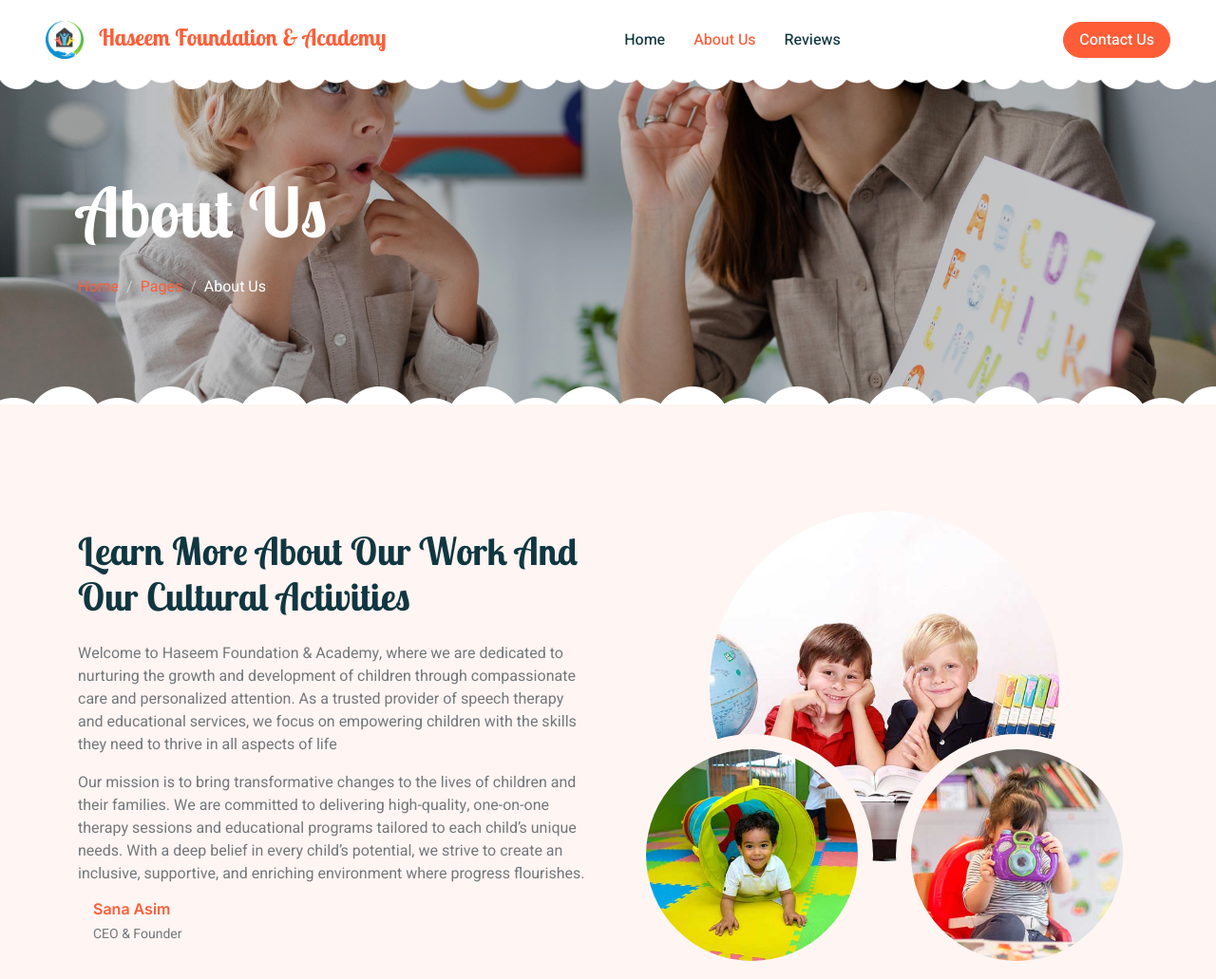
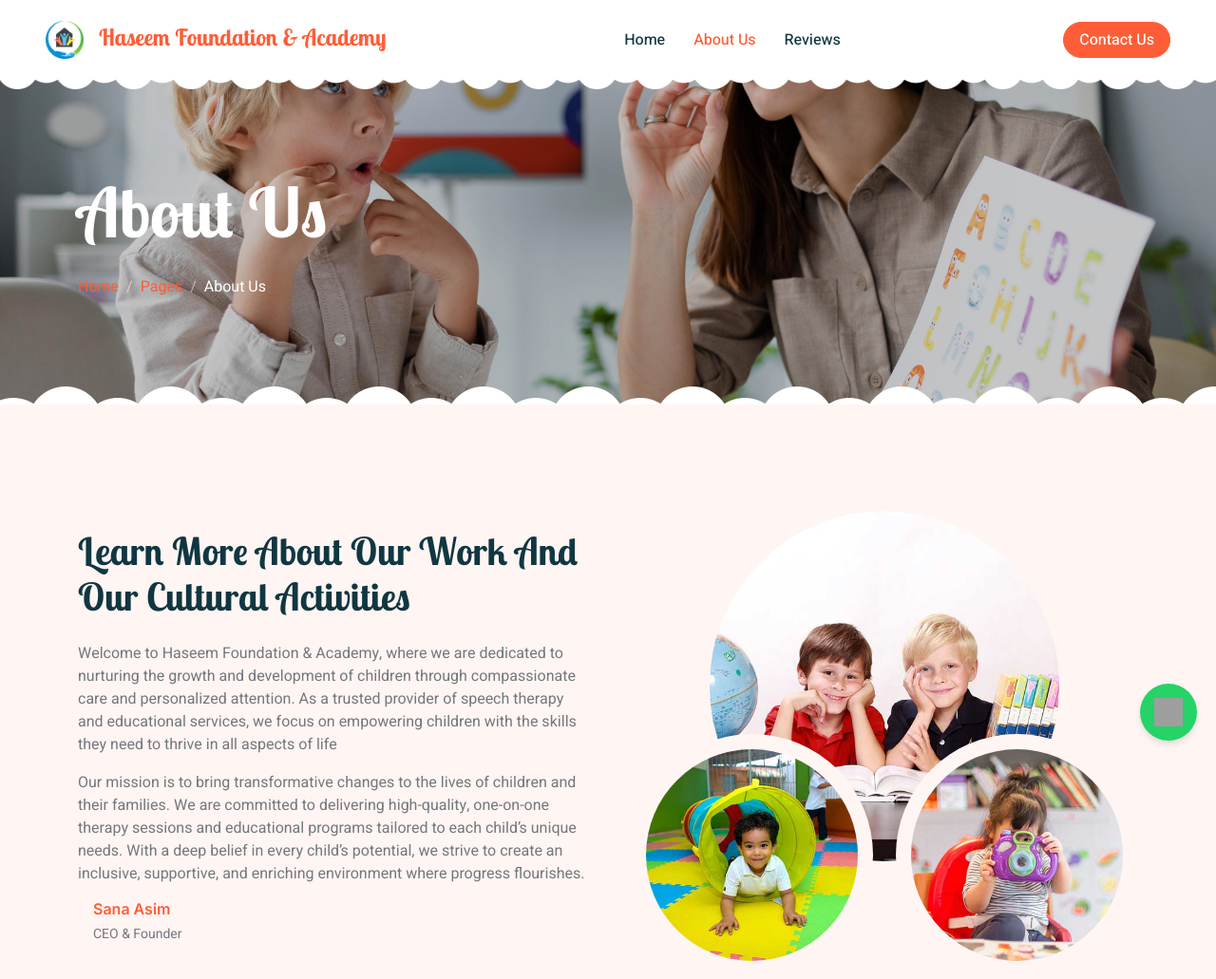
Before and after one commit to haseemfoundation/Haseemfoundation, a plain HTML site: page about.html in a window 1280 px wide. Shown: the top 1031 px of the page at 95% size. Drawn offline with nearby package versions, Linux system fonts and the light colour scheme; grey boxes are pictures that could not be loaded.

Commit message:
Update about.html

```diff
--- a/about.html
+++ b/about.html
@@ -31,6 +31,38 @@
 
     <!-- Template Stylesheet -->
     <link href="css/style.css" rel="stylesheet">
+
+
+    <style>
+        /* Floating Button Styles */
+        .whatsapp-float {
+            position: fixed;
+            bottom: 20px;
+            right: 20px;
+            background-color: #25D366;
+            color: white;
+            width: 60px;
+            height: 60px;
+            border-radius: 50%;
+            display: flex;
+            align-items: center;
+            justify-content: center;
+            box-shadow: 0 4px 6px rgba(0, 0, 0, 0.1);
+            cursor: pointer;
+            transition: transform 0.3s, box-shadow 0.3s;
+            z-index: 1000;
+        }
+
+        .whatsapp-float:hover {
+            transform: scale(1.1);
+            box-shadow: 0 6px 8px rgba(0, 0, 0, 0.15);
+        }
+
+        .whatsapp-float img {
+            width: 30px;
+            height: 30px;
+        }
+    </style>
 </head>
 
 <body>
@@ -97,6 +129,10 @@
         </div>
     </div>
     <!-- Page Header End -->
+    <a href="https://wa.me/923007540134" target="_blank" class="whatsapp-float">
+        <img src="https://upload.wikimedia.org/wikipedia/commons/6/6b/WhatsApp.svg" alt="WhatsApp">
+    </a>
+
 
 
     <!-- About Start -->
```
